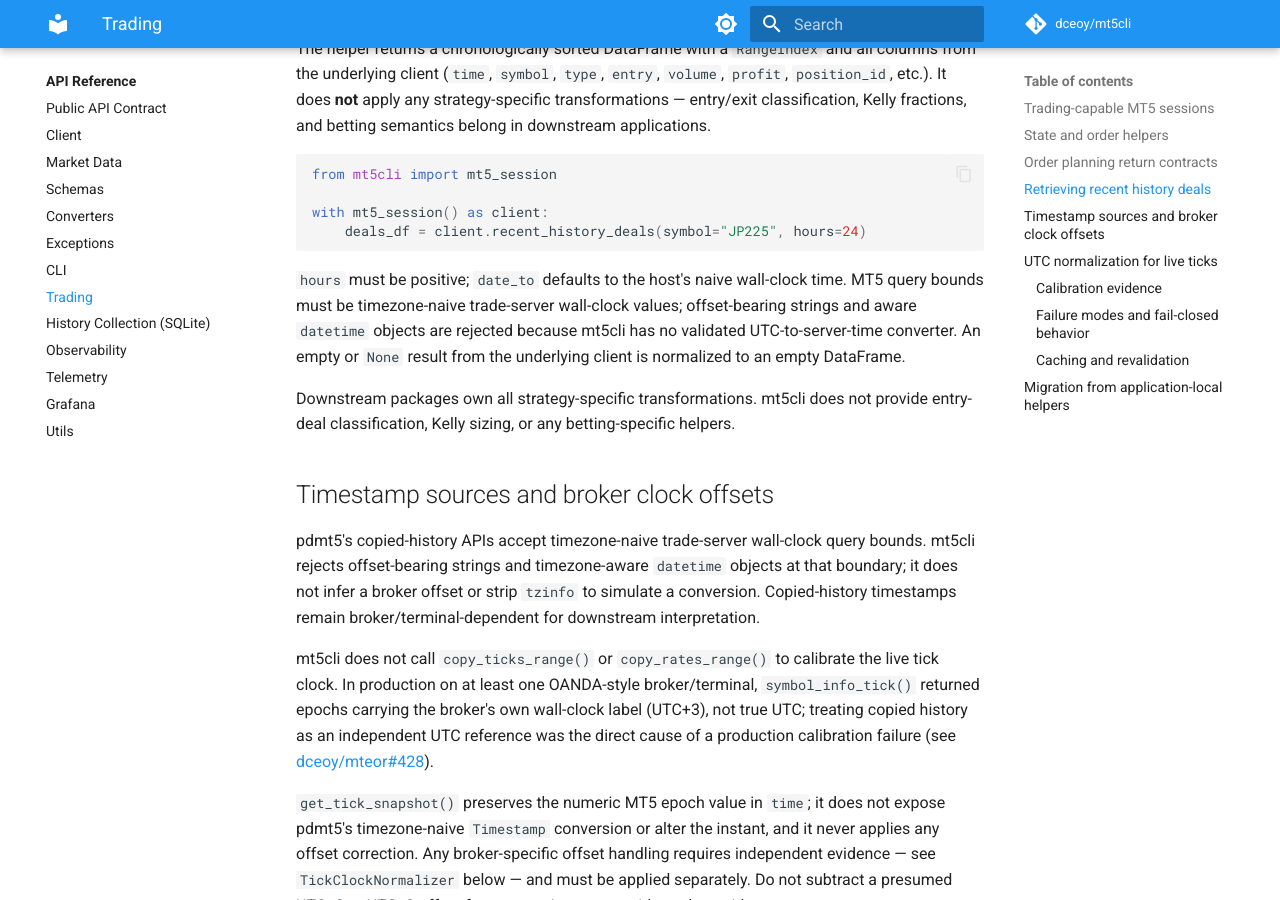
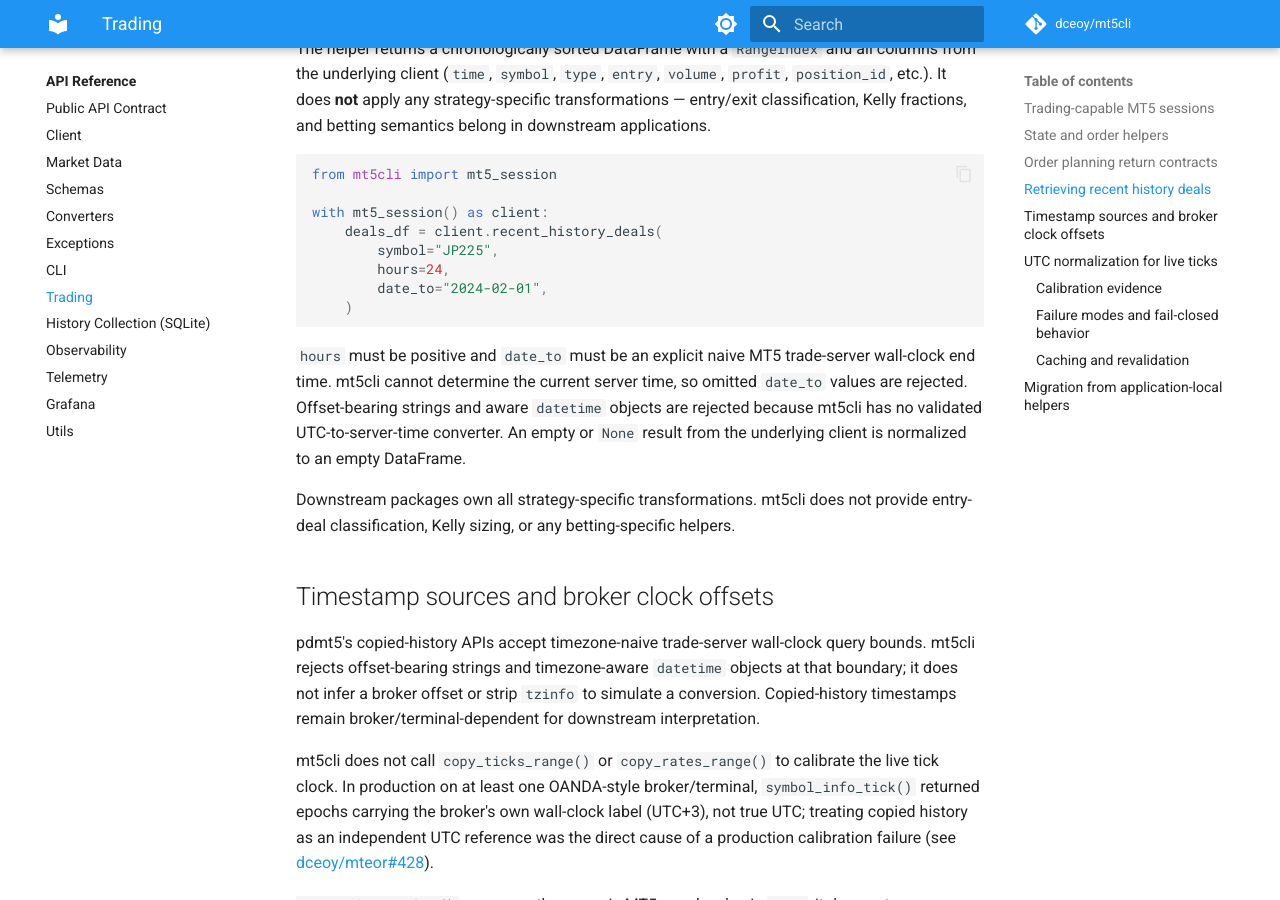
Before and after one commit to dceoy/mt5cli, an MkDocs documentation site: the page built from docs/api/trading.md, in a window 1280 px wide and 900 px high, scrolled down 3969 px. Built offline with MkDocs 1.6.1 and Material for MkDocs 9.7.7, drawn with Linux system fonts in a browser that asks for light colours; comment, search, counter and statistics services are not loaded.

Commit message:
fix: require explicit MT5 server time

````diff
--- a/docs/api/trading.md
+++ b/docs/api/trading.md
@@ -193,14 +193,19 @@ and betting semantics belong in downstream applications.
 from mt5cli import mt5_session
 
 with mt5_session() as client:
-    deals_df = client.recent_history_deals(symbol="JP225", hours=24)
+    deals_df = client.recent_history_deals(
+        symbol="JP225",
+        hours=24,
+        date_to="2024-02-01",
+    )
 ```
 
-`hours` must be positive; `date_to` defaults to the host's naive wall-clock
-time. MT5 query bounds must be timezone-naive trade-server wall-clock values;
-offset-bearing strings and aware `datetime` objects are rejected because
-mt5cli has no validated UTC-to-server-time converter. An empty or `None` result
-from the underlying client is normalized to an empty DataFrame.
+`hours` must be positive and `date_to` must be an explicit naive MT5
+trade-server wall-clock end time. mt5cli cannot determine the current server
+time, so omitted `date_to` values are rejected. Offset-bearing strings and
+aware `datetime` objects are rejected because mt5cli has no validated
+UTC-to-server-time converter. An empty or `None` result from the underlying
+client is normalized to an empty DataFrame.
 
 Downstream packages own all strategy-specific transformations. mt5cli does not
 provide entry-deal classification, Kelly sizing, or any betting-specific helpers.
````
Also changed, not shown: README.md (+11 -6 lines), docs/api/history.md (+10 -2 lines), docs/api/public-contract.md (+8 -8 lines), 11 other files.
